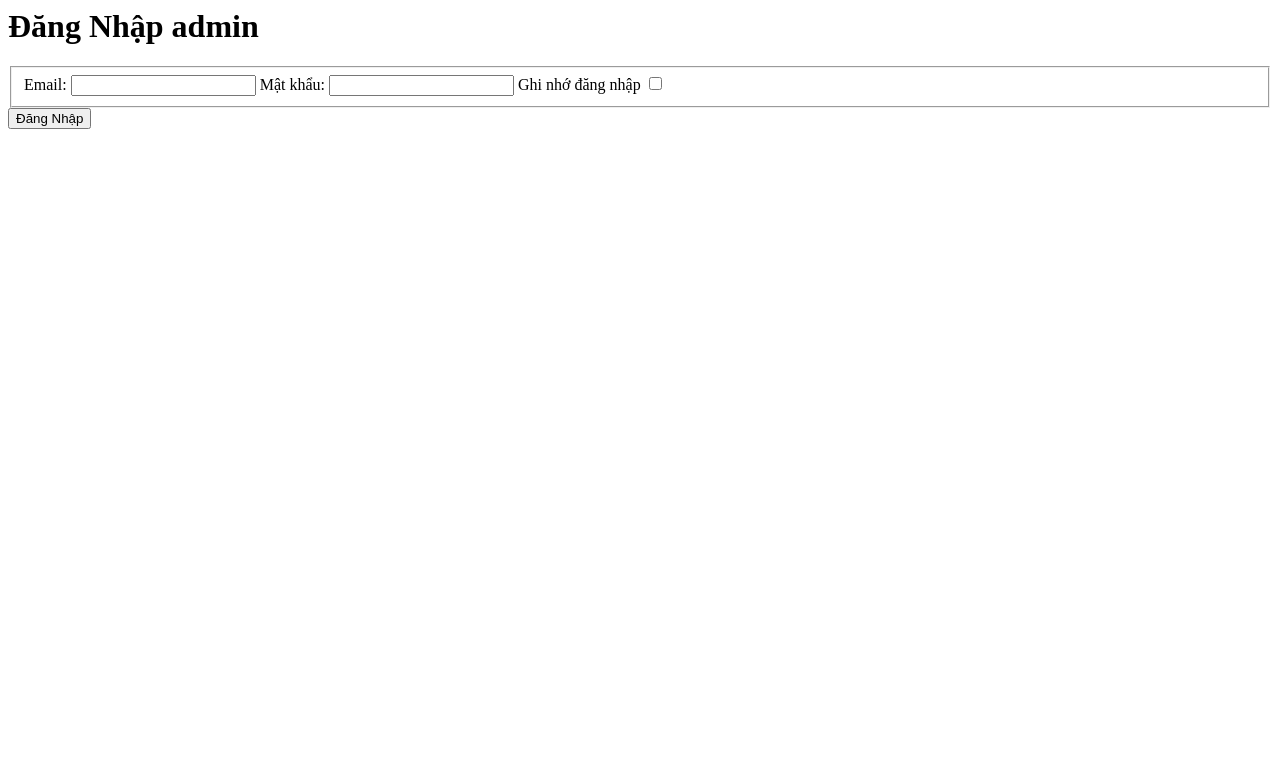
After one commit to TranSiTien/Simple-News-Website, a PHP site: page /admin/login_form.php in a window 1280 px wide. The commit adds this page. Shown: the top 783 px of the page. Run offline with PHP 8.4, Linux system fonts and the light colour scheme.

Commit message:
add admin login logout feature

```diff
--- /dev/null
+++ b/admin/login_form.php
@@ -0,0 +1,67 @@
+<html>
+
+<head>
+    <meta charset="utf-8">
+    <meta name="viewport" content="width=device-width, initial-scale=1.0">
+    <title>Đăng Nhập</title>
+</head>
+
+<body>
+    <form action="login_process.php" method="post">
+        <h1> Đăng Nhập admin </h1>
+        <fieldset>
+            <label for="email">Email:</label>
+            <input id="email-input" type="email" name="email">
+            <span id="email-error"></span>
+
+            <label for="password">Mật khẩu:</label>
+            <input id="password-input" type="password" name="password">
+            <span id="password-error"></span>
+
+            <label for="remember">Ghi nhớ đăng nhập</label>
+            <input type="checkbox" name="remember" value="on">
+        </fieldset>
+
+        <button type="submit" onclick="return validate_form()">Đăng Nhập</button>
+        <?php
+        if (isset($_GET['error'])) {
+            echo $_GET['error'];
+        }
+        ?>
+    </form>
+
+    <script type="text/javascript">
+        function validate_form() {
+            let email = document.getElementById('email-input').value;
+            if (email.length == 0) {
+                document.getElementById('email-error').innerHTML = "Email không được để trống";
+                email_check = false;
+            } else if (!email.includes("@gmail.com", email.length - 10)) {
+                document.getElementById('email-error').innerHTML = "Cấu trúc email không hợp lệ";
+                email_check = false;
+            } else {
+                document.getElementById('email-error').innerHTML = "";
+                email_check = true;
+            }
+
+            let password = document.getElementById('password-input').value;
+            if (password.length == 0) {
+                document.getElementById('password-error').innerHTML = "Mật khẩu không được để trống";
+                password_check = false;
+
+            } else if (password.length <= 7) {
+                document.getElementById('password-error').innerHTML = "Mật khẩu phải gồm ít nhất 8 kí tự";
+                password_check = false;
+            } else {
+                document.getElementById('password-error').innerHTML = "";
+                password_check = true;
+            }
+
+
+            if (email_check && password_check) {
+                return true;
+            }
+            return false;
+        }
+    </script>
+</body>
--- a/admin/news/index.php
+++ b/admin/news/index.php
@@ -105,7 +105,7 @@
         </button>
 
     <?php } ?>
-    <a href="../../index.php">Trang chủ</a>
+    <a href="../index.php">Trang chủ</a>
 </body>
 
 </html>
--- a/admin/news/insert_form.php
+++ b/admin/news/insert_form.php
@@ -21,6 +21,9 @@
         <textarea name="image"></textarea>
         <br>
         <br>
+        category_id
+        <input type="text" name="category_id">
+        <br>
         <button type="submit">Thêm</button>
     </form>
 </body>
--- a/admin/rating_comment/index.php
+++ b/admin/rating_comment/index.php
@@ -19,7 +19,7 @@
     $news = $connect_DB->select('news', "*", "id = $news_id");
     $rating_comment = $connect_DB->select('rating_comment', "*", "customer_id = $news_id");
 
-    $cus_join_ratcmt = $connect_DB->join("customers", "rating_comment", "*", "customers.id = rating_comment.customer_id", "news_id = $news_id");
+    $admin_join_ratcmt = $connect_DB->join("admin", "rating_comment", "*", "admin.id = rating_comment.admin_id", "news_id = $news_id");
     ?>
 
     <table style="border: 1px solid black">
@@ -67,9 +67,9 @@
 
     <?php
 
-    if (!empty($cus_join_ratcmt) && !empty($ad_join_ratcmt)) {
+    if (!empty($admin_join_ratcmt)) {
         echo "<h2>Các bình luận</h2>";
-        foreach ($cus_join_ratcmt as $each) {
+        foreach ($admin_join_ratcmt as $each) {
             $cus = new diplay($each);
     ?>
             <dd>
```
Also changed, not shown: admin/index.php (added, +25 -0 lines), admin/login_process.php (added, +40 -0 lines), admin/logout_process.php (added, +8 -0 lines), admin/news/insert_process.php (+6 -4 lines).
